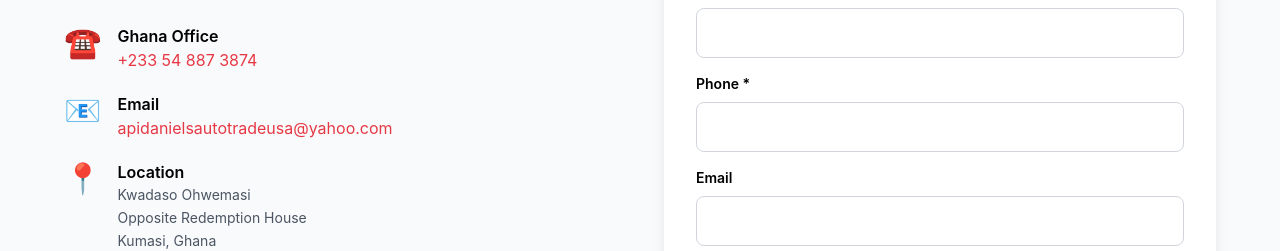
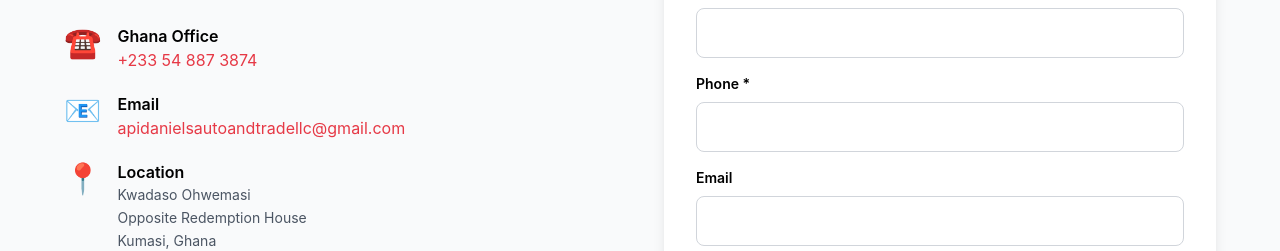
Before and after one commit to asieducodes/apidaniels-website, a React app in the folder frontend/: page / in a window 1280 px wide. Shown: the part 2766-3017 px from the top of the page. Built offline with nearby package versions, Linux system fonts and the light colour scheme; the HTML template or start-up script is replaced by a standard one.

Commit message:
Updated email for services

```diff
--- a/frontend/src/components/Contact.jsx
+++ b/frontend/src/components/Contact.jsx
@@ -106,7 +106,7 @@ export default function Contact() {
                     href="mailto:apidanielsautoandtradellc@gmail.com"
                     className="text-brand-red hover:underline break-all"
                   >
-                    apidanielsautotradeusa@yahoo.com
+                    apidanielsautoandtradellc@gmail.com
                   </a>
                 ),
               },
```
